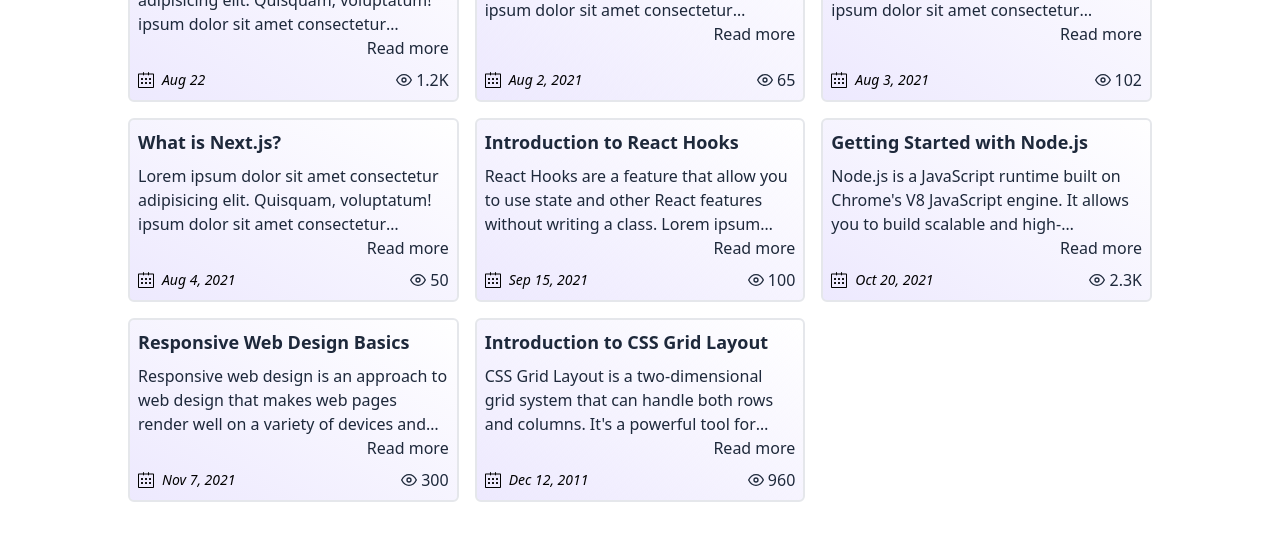
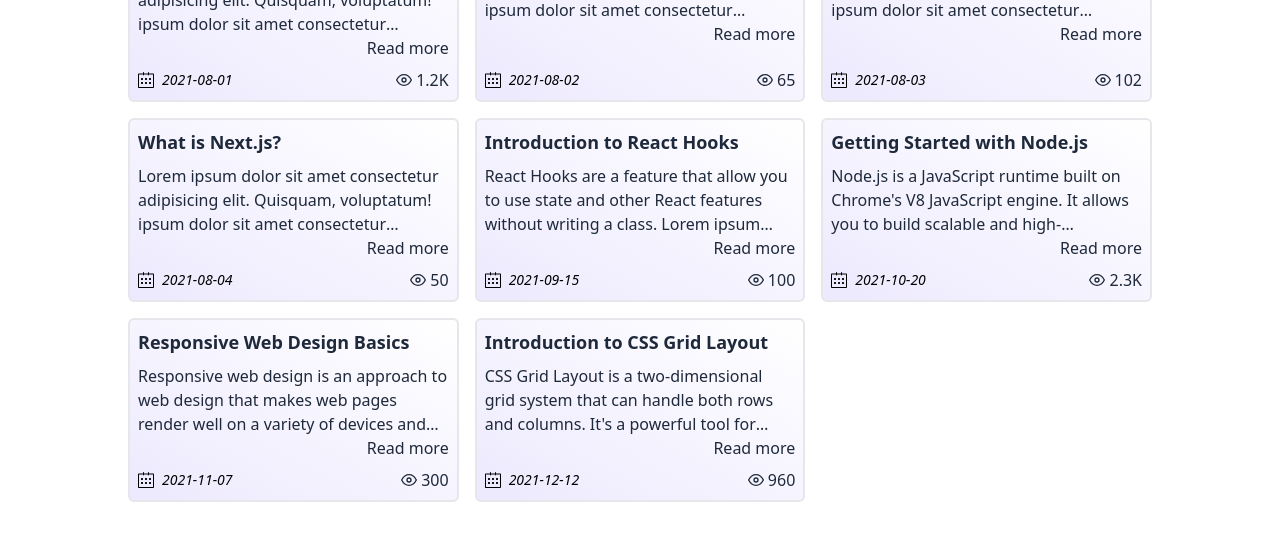
Before and after one commit to LakshanRukantha/typescript-practice, a Next.js app: page / in a window 1280 px wide. Shown: the part 194-734 px from the top of the page. Built offline with nearby package versions, Linux system fonts and the light colour scheme; no server answers.

Commit message:
Revert "fix: Minor UI/UX Improvements"
This reverts commit 34db229b5662dd5c601c45bfd7ad50bb173d59bc.

```diff
--- a/package.json
+++ b/package.json
@@ -1,5 +1,5 @@
 {
-  "name": "lr-blog",
+  "name": "typescript-practice",
   "version": "0.1.0",
   "private": true,
   "scripts": {
@@ -15,7 +15,6 @@
     "@types/react-dom": "18.2.7",
     "autoprefixer": "10.4.16",
     "bcrypt": "^5.1.1",
-    "date-fns": "^2.30.0",
     "eslint": "8.49.0",
     "eslint-config-next": "13.5.2",
     "millify": "^6.1.0",
--- a/src/app/components/PostCard.tsx
+++ b/src/app/components/PostCard.tsx
@@ -2,7 +2,6 @@
 
 import Link from "next/link";
 import millify from "millify";
-import { format, isThisYear } from "date-fns";
 import { FiEye } from "react-icons/fi";
 import { SlCalender } from "react-icons/sl";
 
@@ -12,12 +11,6 @@
   date: string;
   views: number;
   id: string | number;
-};
-
-const formatDate = (date: string) => {
-  const isInCurrentYear = isThisYear(new Date(date)) as boolean;
-  const dateFormat = isInCurrentYear ? "MMM d" : "MMM d, yyyy";
-  return format(new Date(date), dateFormat) as string;
 };
 
 const PostCard = (props: PostCardProps) => {
@@ -41,10 +34,7 @@
       </div>
       <div className="flex justify-between items-center">
         <p className="flex items-center gap-2">
-          <SlCalender />{" "}
-          <span className="italic text-sm">
-            {formatDate(props.date as string)}
-          </span>
+          <SlCalender /> <span className="italic text-sm">{props.date}</span>
         </p>
         <p className="flex items-center gap-1 text-slate-800">
           <FiEye />
--- a/src/helpers/posts.ts
+++ b/src/helpers/posts.ts
@@ -3,7 +3,7 @@
     title: "How to setup Bun.js to your windows computer?",
     content:
       "Lorem ipsum dolor sit amet consectetur adipisicing elit. Quisquam, voluptatum! ipsum dolor sit amet consectetur adipisicing elit. Quisquam, voluptatum! ipsum dolor sit amet consectetur adipisicing elit. Quisquam, voluptatum!",
-    date: "2023-08-22",
+    date: "2021-08-01",
     views: 1243,
     id: 1,
   },
@@ -59,7 +59,7 @@
     title: "Introduction to CSS Grid Layout",
     content:
       "CSS Grid Layout is a two-dimensional grid system that can handle both rows and columns. It's a powerful tool for creating complex layouts with CSS. Lorem ipsum dolor sit amet consectetur adipisicing elit. Quisquam, voluptatum!",
-    date: "2011-12-12",
+    date: "2021-12-12",
     views: 960,
     id: 8,
   },
```
Also changed, not shown: 1 other file (tests, documents, lock files or other folders).
